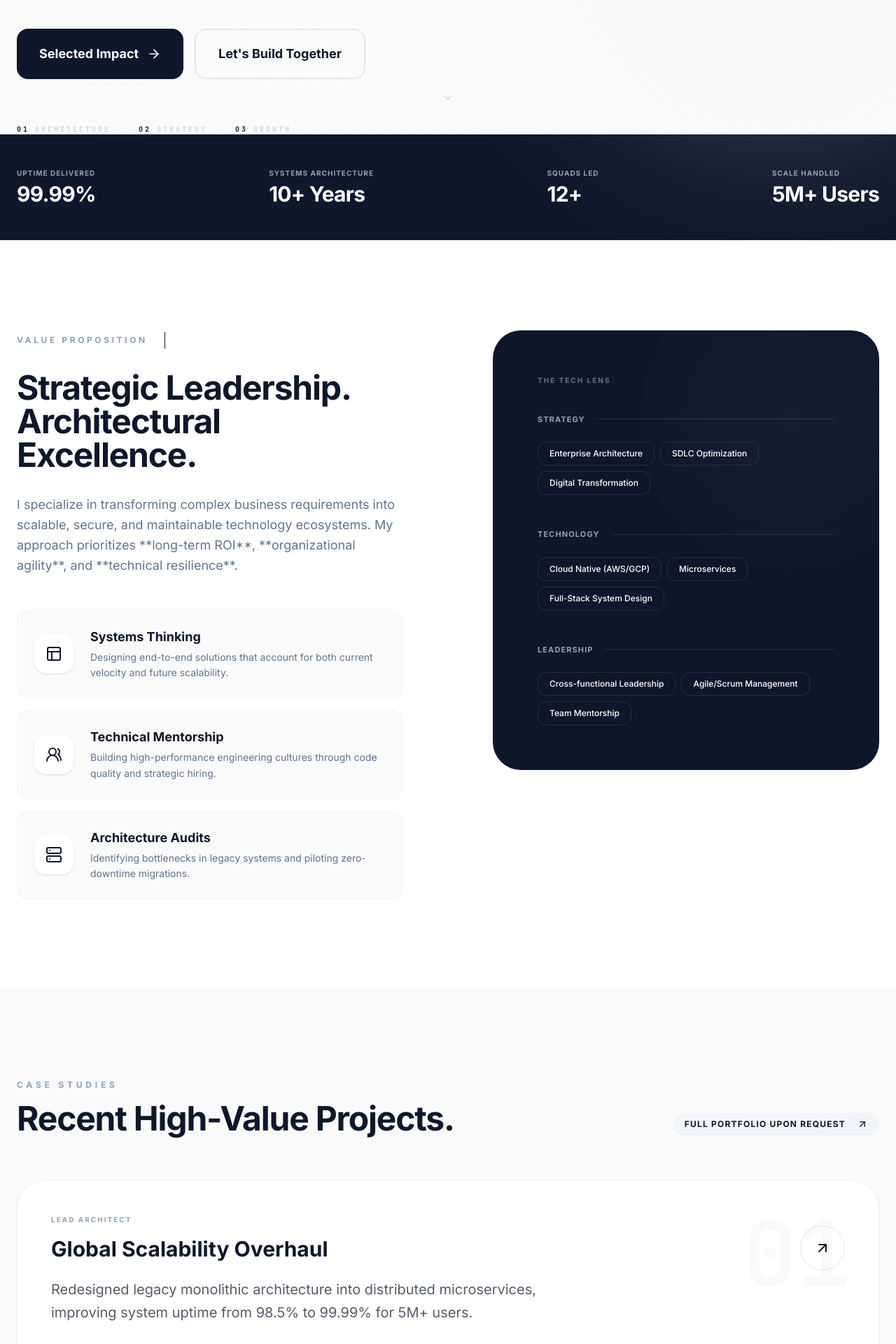
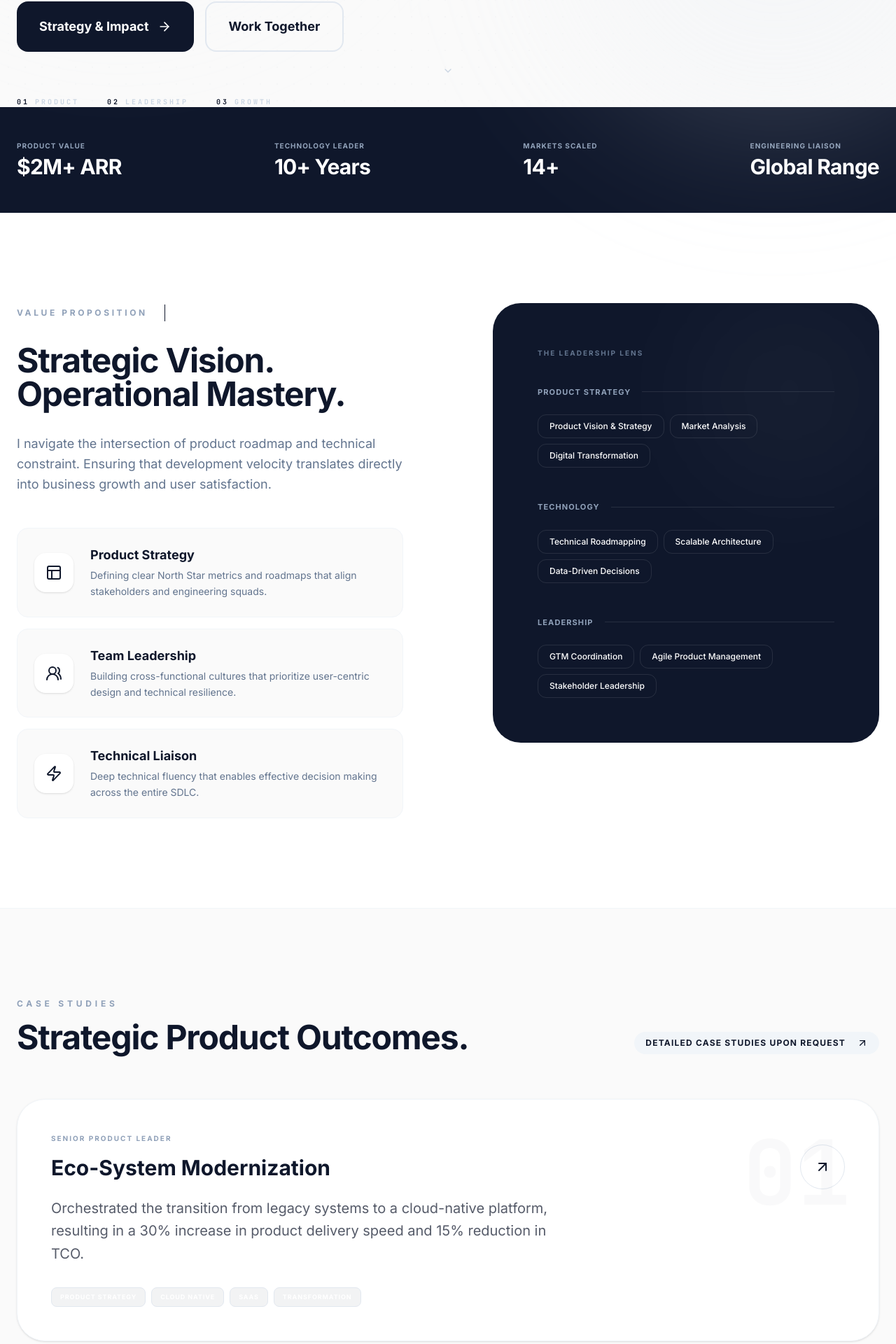
Before and after one commit to snaraportfolio/aboutme, a React (Vite) app: page / in a window 1280 px wide. Shown: the part 612-2532 px from the top of the page at 70% size. Built offline with nearby package versions, Linux system fonts and the light colour scheme.

Commit message:
feat: Update role to Product Manager and Leader
Reflects the updated professional focus and expertise in product strategy, technical roadmapping, and enterprise growth.

```diff
--- a/index.html
+++ b/index.html
@@ -3,22 +3,22 @@
   <head>
     <meta charset="UTF-8" />
     <meta name="viewport" content="width=device-width, initial-scale=1.0" />
-    <title>Sunitha Narayanan | Tech Solutions Architect & Strategic Advisor</title>
-    <meta name="description" content="Professional portfolio of Sunitha Narayanan, an Executive Tech Lead and Solutions Architect specializing in enterprise scale, digital transformation, and technical strategy." />
-    <meta name="keywords" content="Sunitha Narayanan, Solutions Architect, Tech Solutions Architect, Enterprise Architecture, Digital Transformation, Cloud Strategy, Technical Strategic Advisor, Executive Tech Lead" />
+    <title>Sunitha Narayanan | Tech Product Manager & Strategic Leader</title>
+    <meta name="description" content="Professional portfolio of Sunitha Narayanan, a Senior Technology Product Manager and Leader specializing in product strategy, technical roadmapping, and driving enterprise growth." />
+    <meta name="keywords" content="Sunitha Narayanan, Product Manager, Technical Product Manager, TPM, Product Leadership, Tech Product Leader, Strategic Advisor, Digital Transformation" />
 
     <!-- Open Graph / Facebook -->
     <meta property="og:type" content="website" />
     <meta property="og:url" content="https://snaraportfolio.github.io/" />
-    <meta property="og:title" content="Sunitha Narayanan | Tech Solutions Architect & Strategic Advisor" />
-    <meta property="og:description" content="Architecting scale through impact. Explore the professional portfolio of Sunitha Narayanan." />
+    <meta property="og:title" content="Sunitha Narayanan | Tech Product Manager & Strategic Leader" />
+    <meta property="og:description" content="Driving impact through strategic product leadership. Explore the professional portfolio of Sunitha Narayanan." />
     <meta property="og:image" content="https://snaraportfolio.github.io/og-image.png" />
 
     <!-- Twitter -->
     <meta property="twitter:card" content="summary_large_image" />
     <meta property="twitter:url" content="https://snaraportfolio.github.io/" />
-    <meta property="twitter:title" content="Sunitha Narayanan | Tech Solutions Architect & Strategic Advisor" />
-    <meta property="twitter:description" content="Architecting scale through impact. Explore the professional portfolio of Sunitha Narayanan." />
+    <meta property="twitter:title" content="Sunitha Narayanan | Tech Product Manager & Strategic Leader" />
+    <meta property="twitter:description" content="Driving impact through strategic product leadership. Explore the professional portfolio of Sunitha Narayanan." />
     <meta property="twitter:image" content="https://snaraportfolio.github.io/og-image.png" />
 
     <!-- Favicon -->
--- a/metadata.json
+++ b/metadata.json
@@ -1,6 +1,6 @@
 {
-  "name": "Sunitha Narayanan | Tech Solutions Architect Portfolio",
-  "description": "Professional portfolio for Sunitha Narayanan, showcasing strategic technology leadership, solutions architecture, and digital transformation expertise.",
+  "name": "Sunitha Narayanan | Tech Product Manager & Leader Portfolio",
+  "description": "Professional portfolio for Sunitha Narayanan, showcasing technical product leadership, strategic growth, and product-led digital transformation.",
   "requestFramePermissions": [],
   "majorCapabilities": []
 }
--- a/src/App.tsx
+++ b/src/App.tsx
@@ -28,7 +28,7 @@ import { useState, useEffect } from "react";
 // --- Types ---
 interface Skill {
   name: string;
-  category: "Strategy" | "Technology" | "Leadership";
+  category: "Product Strategy" | "Technology" | "Leadership";
 }
 
 interface Project {
@@ -40,35 +40,35 @@ interface Project {
 
 // --- Data ---
 const SKILLS: Skill[] = [
-  { name: "Enterprise Architecture", category: "Strategy" },
-  { name: "Cloud Native (AWS/GCP)", category: "Technology" },
-  { name: "SDLC Optimization", category: "Strategy" },
-  { name: "Microservices", category: "Technology" },
-  { name: "Cross-functional Leadership", category: "Leadership" },
-  { name: "Digital Transformation", category: "Strategy" },
-  { name: "Full-Stack System Design", category: "Technology" },
-  { name: "Agile/Scrum Management", category: "Leadership" },
-  { name: "Team Mentorship", category: "Leadership" },
+  { name: "Product Vision & Strategy", category: "Product Strategy" },
+  { name: "Technical Roadmapping", category: "Technology" },
+  { name: "Market Analysis", category: "Product Strategy" },
+  { name: "Scalable Architecture", category: "Technology" },
+  { name: "GTM Coordination", category: "Leadership" },
+  { name: "Digital Transformation", category: "Product Strategy" },
+  { name: "Data-Driven Decisions", category: "Technology" },
+  { name: "Agile Product Management", category: "Leadership" },
+  { name: "Stakeholder Leadership", category: "Leadership" },
 ];
 
 const PROJECTS: Project[] = [
   {
-    title: "Global Scalability Overhaul",
-    role: "Lead Architect",
-    impact: "Redesigned legacy monolithic architecture into distributed microservices, improving system uptime from 98.5% to 99.99% for 5M+ users.",
-    tags: ["React", "Go", "Kubernetes", "AWS"],
+    title: "Eco-System Modernization",
+    role: "Senior Product Leader",
+    impact: "Orchestrated the transition from legacy systems to a cloud-native platform, resulting in a 30% increase in product delivery speed and 15% reduction in TCO.",
+    tags: ["Product Strategy", "Cloud Native", "SaaS", "Transformation"],
   },
   {
-    title: "Enterprise AI Integration",
-    role: "Director of Tech Innovation",
-    impact: "Led the implementation of strategic internal tools, reducing customer support response times by 40%.",
-    tags: ["Product Innovation", "Node.js", "Python", "Vector DBs"],
+    title: "Next-Gen Platform Launch",
+    role: "Technology Product Manager",
+    impact: "Defined the MVP for a suite of internal optimization tools, reducing operational overhead by $2M annually through automated workflows.",
+    tags: ["Product Growth", "Node.js", "AI/ML", "Workflow Automation"],
   },
   {
-    title: "DevSecOps Maturity Model",
-    role: "Strategic Tech Lead",
-    impact: "Standardized CI/CD pipelines across 12 product squads, decreasing deployment lead time by 65%.",
-    tags: ["GitHub Actions", "Terraform", "Docker", "Snyk"],
+    title: "Global Feature Expansion",
+    role: "Strategic Product Lead",
+    impact: "Led cross-functional teams to launch localized experiences in 14 new markets, driving a 25% uptick in global MAUs.",
+    tags: ["Global Expansion", "User Experience", "Market Strategy", "Data Analytics"],
   },
 ];
 
@@ -154,18 +154,18 @@ export default function App() {
           >
             <div id="about" className="inline-flex items-center gap-2 px-3 py-1 bg-slate-900/5 rounded-full text-[10px] font-bold uppercase tracking-widest text-slate-600 mb-8">
               <span className="w-1.5 h-1.5 rounded-full bg-green-500" />
-              Executive Tech Lead & Solutions Architect
+              Technology Product Manager & Leader
             </div>
 
             <h1 className="text-5xl sm:text-7xl md:text-8xl lg:text-[100px] font-bold tracking-tighter leading-[0.9] mb-10">
-              Solutions <br />
-              <span className="text-slate-400">Architecture</span> for <br className="hidden sm:block" />
-              Global Scale.
+              Product <br />
+              <span className="text-slate-400">Leadership</span> for <br className="hidden sm:block" />
+              Global Impact.
             </h1>
 
             <p className="text-lg md:text-2xl text-slate-500 leading-relaxed max-w-2xl mb-12 font-medium">
-              Sunitha Narayanan works as a Senior Technology Architect building high-performance systems.
-              Bridging strategic business goals with elite-level architectural execution.
+              Sunitha Narayanan drives technical product strategy and cross-functional excellence.
+              Bridging the gap between engineering depth and market-leading product outcomes.
             </p>
 
             <div className="flex flex-col sm:flex-row gap-4 mb-16">
@@ -173,20 +173,20 @@ export default function App() {
                 href="#impact"
                 className="inline-flex items-center justify-center gap-3 px-8 py-5 bg-slate-900 text-white rounded-2xl font-bold text-lg hover:shadow-2xl hover:shadow-slate-900/20 hover:-translate-y-1 transition-all group"
               >
-                Selected Impact
+                Strategy & Impact
                 <ArrowRight className="w-5 h-5 group-hover:translate-x-1 transition-transform" />
               </a>
               <a
                 href="#contact"
                 className="inline-flex items-center justify-center px-8 py-5 border-2 border-slate-200 text-slate-900 rounded-2xl font-bold text-lg hover:border-slate-900 hover:bg-slate-50 transition-all font-sans"
               >
-                Let's Build Together
+                Work Together
               </a>
             </div>
 
             <div className="flex items-center gap-10 text-slate-300 font-mono text-[10px] uppercase tracking-[0.3em] font-bold">
-              <div className="flex gap-2 items-center"><span className="text-slate-900">01</span> ARCHITECTURE</div>
-              <div className="flex gap-2 items-center"><span className="text-slate-900">02</span> STRATEGY</div>
+              <div className="flex gap-2 items-center"><span className="text-slate-900">01</span> PRODUCT</div>
+              <div className="flex gap-2 items-center"><span className="text-slate-900">02</span> LEADERSHIP</div>
               <div className="flex gap-2 items-center"><span className="text-slate-900">03</span> GROWTH</div>
             </div>
           </motion.div>
@@ -201,10 +201,10 @@ export default function App() {
       <section className="bg-slate-900 text-white py-12 px-6 overflow-hidden">
         <div className="max-w-7xl mx-auto flex flex-wrap justify-between items-center gap-8">
           {[
-            { label: "Uptime Delivered", value: "99.99%" },
-            { label: "Systems Architecture", value: "10+ Years" },
-            { label: "Squads Led", value: "12+" },
-            { label: "Scale Handled", value: "5M+ Users" }
+            { label: "Product Value", value: "$2M+ ARR" },
+            { label: "Technology Leader", value: "10+ Years" },
+            { label: "Markets Scaled", value: "14+" },
+            { label: "Engineering Liaison", value: "Global Range" }
           ].map((stat, i) => (
             <div key={i} className="flex flex-col">
               <span className="text-[10px] font-bold uppercase tracking-widest text-slate-400 mb-1">{stat.label}</span>
@@ -222,17 +222,17 @@ export default function App() {
               <div className="inline-block py-1 pr-6 border-r border-slate-900 mb-8">
                 <h2 className="text-xs font-bold uppercase tracking-[0.3em] text-slate-400">Value Proposition</h2>
               </div>
-              <h3 className="text-4xl md:text-5xl font-bold tracking-tight mb-8">Strategic Leadership. <br/>Architectural Excellence.</h3>
+              <h3 className="text-4xl md:text-5xl font-bold tracking-tight mb-8">Strategic Vision. <br/>Operational Mastery.</h3>
               <p className="text-lg text-slate-500 leading-relaxed mb-12">
-                I specialize in transforming complex business requirements into scalable, secure, and maintainable technology ecosystems.
-                My approach prioritizes **long-term ROI**, **organizational agility**, and **technical resilience**.
+                I navigate the intersection of product roadmap and technical constraint.
+                Ensuring that development velocity translates directly into business growth and user satisfaction.
               </p>
 
               <div className="space-y-4">
                 {[
-                  { icon: Layout, title: "Systems Thinking", desc: "Designing end-to-end solutions that account for both current velocity and future scalability." },
-                  { icon: Users2, title: "Technical Mentorship", desc: "Building high-performance engineering cultures through code quality and strategic hiring." },
-                  { icon: Server, title: "Architecture Audits", desc: "Identifying bottlenecks in legacy systems and piloting zero-downtime migrations." }
+                  { icon: Layout, title: "Product Strategy", desc: "Defining clear North Star metrics and roadmaps that align stakeholders and engineering squads." },
+                  { icon: Users2, title: "Team Leadership", desc: "Building cross-functional cultures that prioritize user-centric design and technical resilience." },
+                  { icon: Zap, title: "Technical Liaison", desc: "Deep technical fluency that enables effective decision making across the entire SDLC." }
                 ].map((item, i) => (
                   <div key={i} className="flex gap-6 p-6 rounded-2xl bg-[#FAFAFA] border border-slate-100 items-center">
                     <div className="w-14 h-14 bg-white rounded-2xl shadow-sm flex items-center justify-center text-slate-900 flex-shrink-0">
@@ -250,16 +250,16 @@ export default function App() {
             <div className="bg-slate-900 rounded-[2.5rem] p-8 md:p-16 text-white relative overflow-hidden">
               <div className="absolute top-0 right-0 w-64 h-64 bg-white/5 rounded-full blur-[100px]" />
               <div className="relative z-10">
-                <div className="text-[10px] font-bold uppercase tracking-[0.2em] text-slate-500 mb-10">The Tech Lens</div>
+                <div className="text-[10px] font-bold uppercase tracking-[0.2em] text-slate-500 mb-10">The Leadership Lens</div>
 
                 <div className="grid gap-12">
-                  {["Strategy", "Technology", "Leadership"].map((cat) => (
+                  {["Product Strategy", "Technology", "Leadership"].map((cat) => (
                     <div key={cat}>
                       <h4 className="text-[11px] font-bold uppercase tracking-widest text-slate-400 mb-6 flex items-center gap-4">
                         {cat}
                         <div className="h-px flex-1 bg-white/10" />
                       </h4>
-                      <div className="flex flex-wrap gap-2">
+                      <div className="flex flex-wrap gap-2 text-white">
                         {SKILLS.filter(s => s.category === cat).map((skill, i) => (
                           <div
                             key={i}
@@ -284,10 +284,10 @@ export default function App() {
           <div className="flex flex-col md:flex-row md:items-end justify-between mb-16 gap-8">
             <div className="max-w-2xl">
               <h2 className="text-xs font-bold uppercase tracking-[0.4em] text-slate-400 mb-4">Case Studies</h2>
-              <h3 className="text-4xl md:text-5xl font-bold tracking-tight">Recent High-Value Projects.</h3>
+              <h3 className="text-4xl md:text-5xl font-bold tracking-tight">Strategic Product Outcomes.</h3>
             </div>
             <div className="flex items-center gap-4 text-xs font-bold uppercase tracking-widest bg-slate-100 px-4 py-2 rounded-full">
-              Full Portfolio upon Request <ArrowUpRight className="w-4 h-4" />
+              Detailed Case Studies upon Request <ArrowUpRight className="w-4 h-4" />
             </div>
           </div>
 
@@ -332,12 +332,12 @@ export default function App() {
           <div className="bg-slate-900 rounded-[3rem] p-10 md:p-24 text-white relative overflow-hidden text-center">
             <div className="absolute top-0 left-1/2 -translate-x-1/2 w-full h-full bg-[radial-gradient(circle_at_50%_50%,#334155_0%,transparent_70%)] opacity-30" />
 
-            <div className="relative z-10 max-w-2xl mx-auto">
-              <Mail className="w-12 h-12 mx-auto mb-10 text-slate-400" />
-              <h2 className="text-4xl md:text-6xl font-bold tracking-tight mb-8">Ready to evolve your tech stack?</h2>
+            <div className="relative z-10 max-w-3xl mx-auto">
+              <Zap className="w-12 h-12 mx-auto mb-10 text-slate-400" />
+              <h2 className="text-4xl md:text-6xl font-bold tracking-tight mb-8">Driving Growth Through Product Innovation.</h2>
               <p className="text-xl text-slate-400 mb-12 leading-relaxed">
-                Currently taking on strategic advisory roles and architectural audits.
-                Let's discuss how we can scale your digital ecosystem.
+                Currently exploring senior leadership roles and strategic product partnerships.
+                Let's discuss how we can build high-performance products and organizations.
               </p>
 
               <div className="flex flex-col sm:flex-row justify-center gap-4">
@@ -349,21 +349,23 @@ export default function App() {
                   <Mail className="w-5 h-5" />
                 </a>
                 <a
-                  href="https://linkedin.com"
+                  href="http://linkedin.com/in/nsunitha"
+                  target="_blank"
+                  rel="noopener noreferrer"
                   className="px-10 py-5 border-2 border-white/20 text-white rounded-2xl font-bold text-lg hover:bg-white/10 transition-all flex items-center justify-center gap-3"
                 >
                   <Linkedin className="w-5 h-5" />
-                  View Professional Profile
+                  Connect on LinkedIn
                 </a>
               </div>
             </div>
           </div>
 
           <div className="mt-24 pt-12 border-t border-slate-100 flex flex-col md:flex-row items-center justify-between gap-8 text-[10px] font-bold uppercase tracking-widest text-slate-400">
-            <div className="font-mono">© 2024 Sunitha Narayanan // Architecture Portfolio</div>
+            <div className="font-mono">© 2024 Sunitha Narayanan // Technology Product Leader</div>
             <div className="flex gap-8">
+              <a href="http://linkedin.com/in/nsunitha" target="_blank" rel="noopener noreferrer" className="hover:text-slate-900 transition-colors">LinkedIn</a>
               <a href="#" className="hover:text-slate-900 transition-colors">Resume</a>
-              <a href="#" className="hover:text-slate-900 transition-colors">LinkedIn</a>
               <a href="#" className="hover:text-slate-900 transition-colors">GitHub</a>
             </div>
           </div>
```
